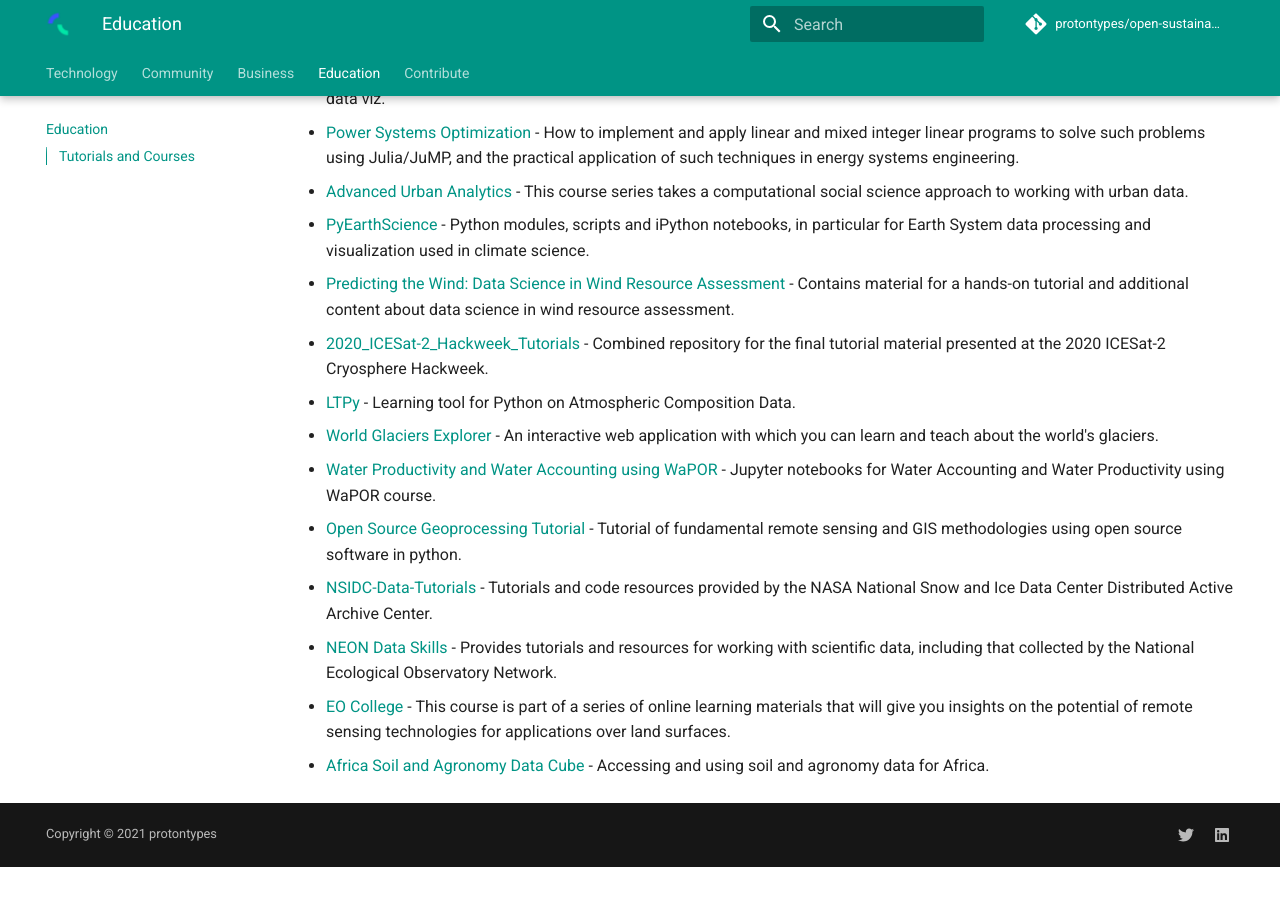
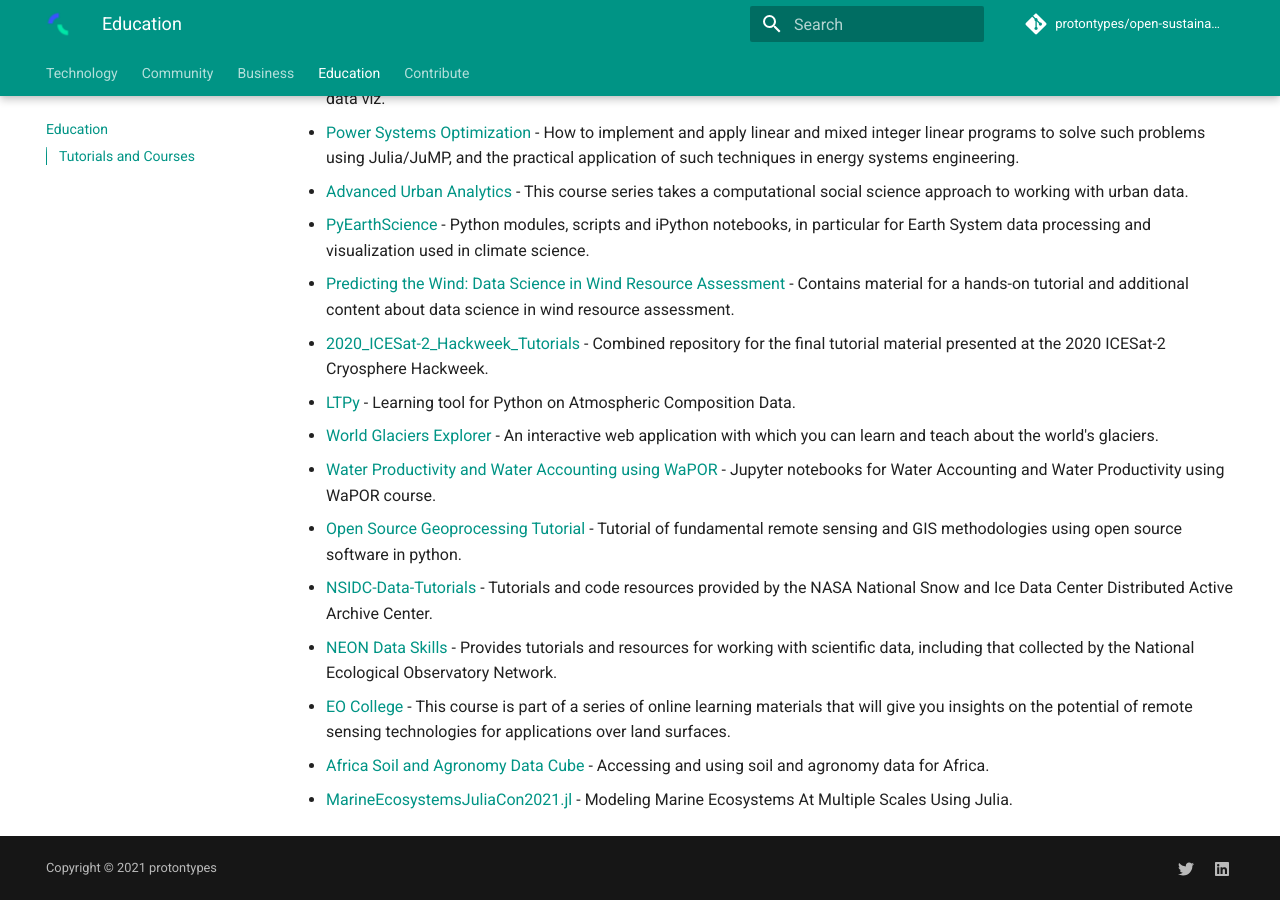
Before and after one commit to protontypes/open-sustainable-technology, an MkDocs documentation site: the page built from docs/education.md, in a window 1280 px wide and 900 px high, scrolled down 1642 px. Built offline with MkDocs 1.6.1 and Material for MkDocs 9.7.7, drawn with Linux system fonts in a browser that asks for light colours; comment, search, counter and statistics services are not loaded; before the commit the page ends 2509 px from its top, so only the background shows below that.

Commit message:
Update education.md
Modeling Marine Ecosystems At Multiple Scales Using Julia. https://www.youtube.com/watch?v=UCIRrXz2ZS0 @JuliaLanguage #JuliaLang #openscience #opensource

```diff
--- a/docs/education.md
+++ b/docs/education.md
@@ -47,3 +47,4 @@
 - [NEON Data Skills](https://www.neonscience.org/resources/learning-hub/tutorials) - Provides tutorials and resources for working with scientific data, including that collected by the National Ecological Observatory Network.
 - [EO College](https://eo-college.org/) - This course is part of a series of online learning materials that will give you insights on the potential of remote sensing technologies for applications over land surfaces.
 - [Africa Soil and Agronomy Data Cube](https://gitlab.com/openlandmap/africa-soil-and-agronomy-data-cube) - Accessing and using soil and agronomy data for Africa.
+- [MarineEcosystemsJuliaCon2021.jl](https://github.com/JuliaOcean/MarineEcosystemsJuliaCon2021.jl) - Modeling Marine Ecosystems At Multiple Scales Using Julia.
```
